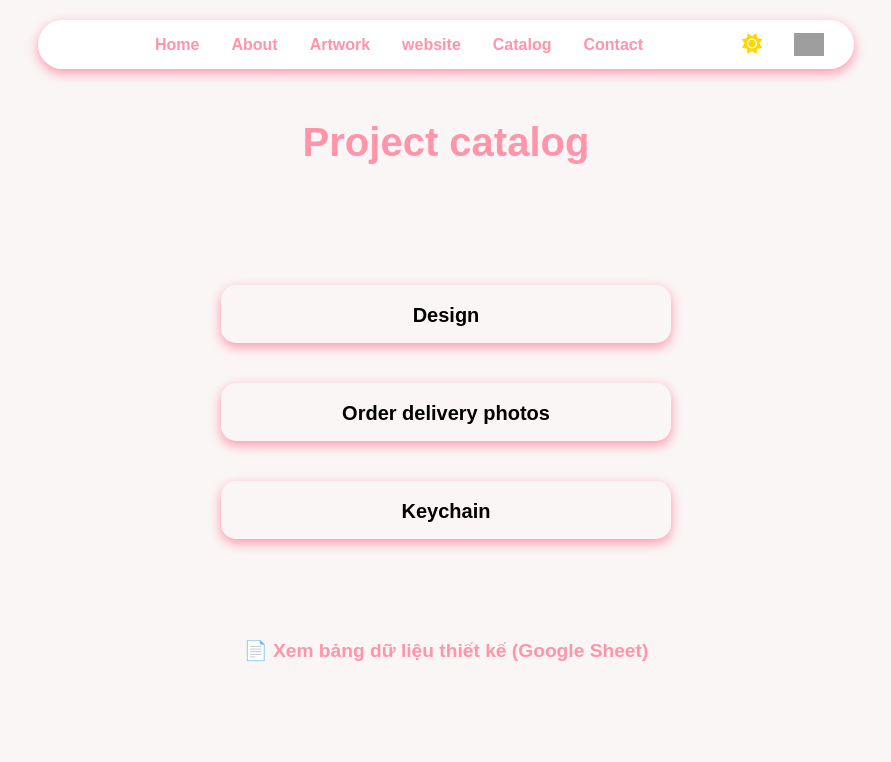
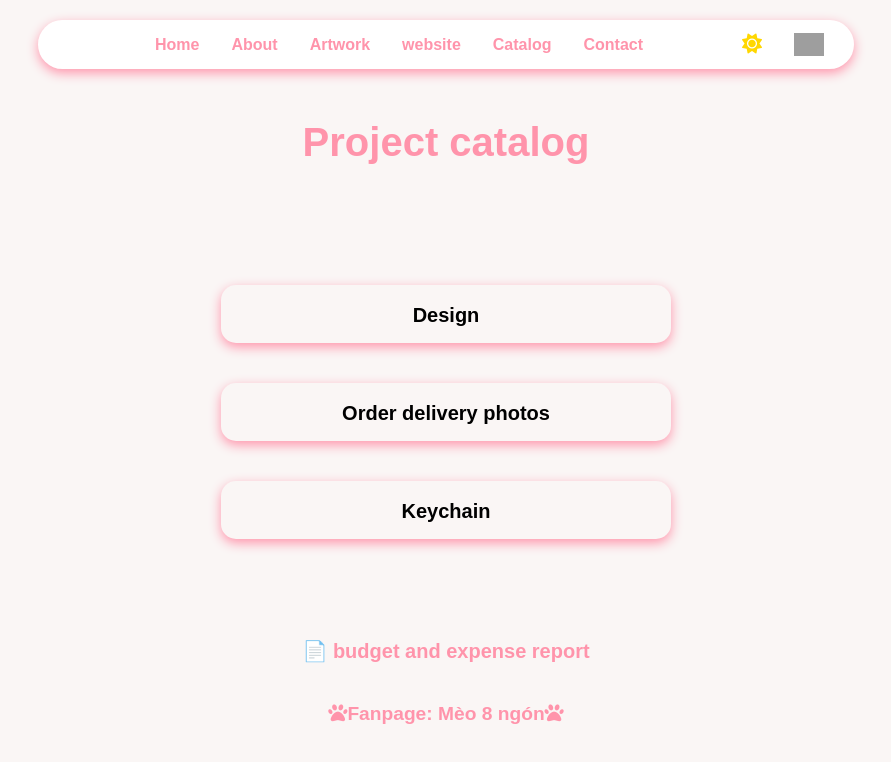
Before and after one commit to DangTramAnh/a, a plain HTML site: page html/project.html in a window 1280 px wide. Both pictures are taken after a click on the button 1003 px from the left and 44 px from the top of the page. Shown: the whole page, without its empty margins (194-1085 px from the left). Drawn offline with Linux system fonts and the light colour scheme; grey boxes are pictures that could not be loaded.

Commit message:
thay đổi hình ảnh đại diện và thêm fanpage mèo 8 ngón

```diff
--- a/css/style.css
+++ b/css/style.css
@@ -2072,9 +2072,7 @@ body.dark .form-field input:valid + .label-name .content-name,
 body.dark .form-field textarea:valid + .label-name .content-name {
   color: #FF94AB;
 }
-.artwork-description p{
-  text-align: justify;
-}
+
 .containera{
   width: 90%;
   min-width:300px;
--- a/html/project.html
+++ b/html/project.html
@@ -55,11 +55,17 @@
         </h2>
     </div>
   <div class="folder-list" id="folder-list"></div>
-  <div class="sheet-link">
+  <div class="sheet-link" style="display: flex;flex-direction:column;gap:40px;">
     <a href="https://docs.google.com/spreadsheets/d/1XciW8ZOGWfcmnOUrpuquIhNGSO-kD3nY6xbdTdgxohY/edit?usp=sharing" target="_blank" style="color:#FF94AB;font-weight:bold;text-decoration:none">
-      📄 Xem bảng dữ liệu thiết kế (Google Sheet)
+      <span class="lang vi" style="color:#FF94AB">📄 Xem bảng báo cáo ngân sách và chi tiêu</span>
+      <span class="lang en" style="color:#FF94AB">📄 budget and expense report</span>
+    </a>
+    <a href="https://www.facebook.com/share/1EYfkXsnUK/" target="_blank" style="color:#FF94AB;font-weight:bold;text-decoration:none">
+      <i class="fas fa-paw"></i>Fanpage: Mèo 8 ngón<i class="fas fa-paw"></i>
     </a>
   </div>
+
+
 
     <!-- Scroll to top button -->
     <div class="scroll-to-top" id="scrollTopBtn" style="background:#FF94AB"><i class='fas fa-angle-up' style='font-size:48px;background:#FF94AB'></i></div>
```
Also changed, not shown: index.html (+1 -1 lines), image/DTA.jpg (added).
